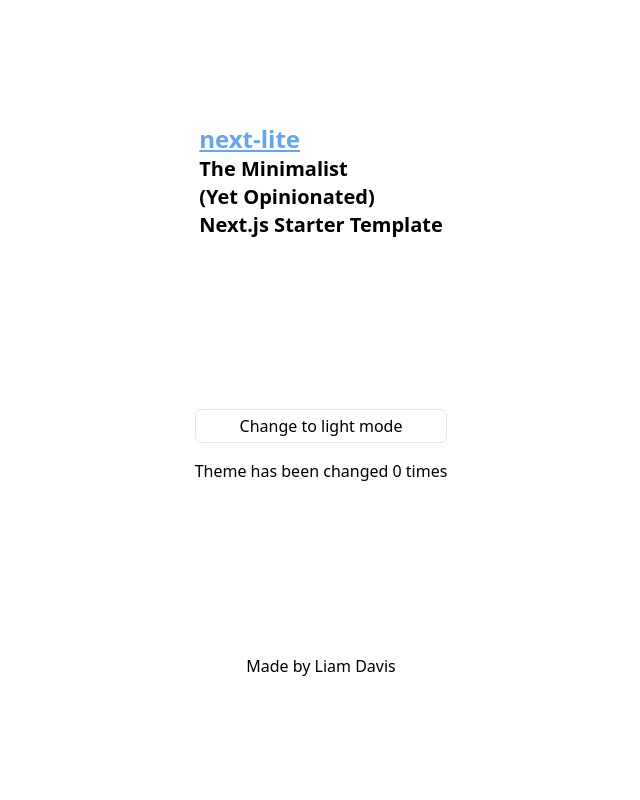
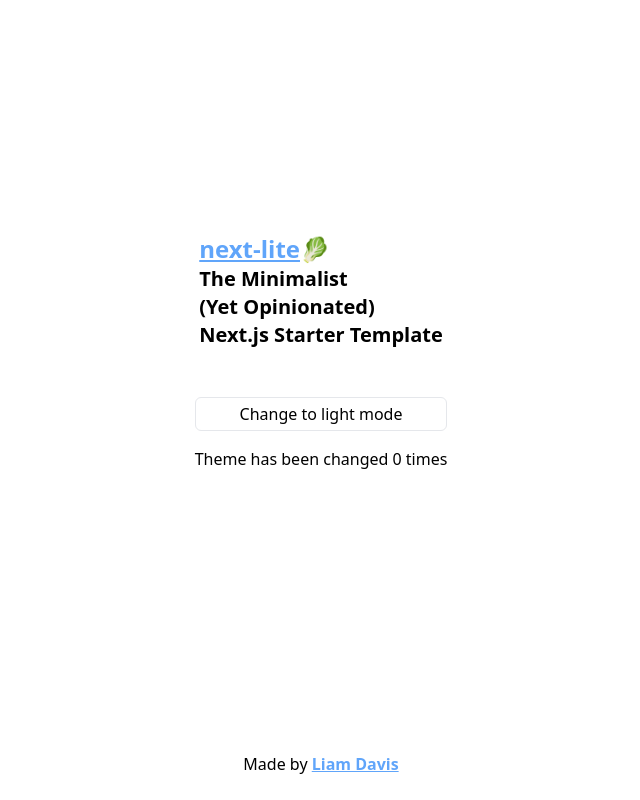
Before and after one commit to wjd3/next-lite, a Next.js app: page / in a window 1280 px wide. Shown: the whole page, without its empty margins (319-959 px from the left). Built offline with nearby package versions, Linux system fonts and the light colour scheme.

Commit message:
feat(/pages/index.tsx): change favicon/emoji and modify some styles

```diff
--- a/pages/index.tsx
+++ b/pages/index.tsx
@@ -15,14 +15,16 @@ const HomePage = () => {
     <div className="flex flex-col items-center justify-evenly w-full h-full space-y-12">
       <div className="spacer" />
       <div className="flex flex-col">
+        <div className="flex items-center">
           <a
             href="https://github.com/dayvista/next-light"
             target="_blank"
             rel="noopener noreferrer nofollow"
-          className="w-[fit-content] h-[fit-content] dark:hover:text-blue-400 dark:text-blue-300 text-blue-400 hover:text-blue-500 underline text-2xl font-bold"
           >
             next-lite
           </a>
+          <p className="text-2xl pointer-events-none">🥬</p>
+        </div>
         <h2 className="text-xl font-bold">
           The Minimalist
           <br />
@@ -31,7 +33,6 @@ const HomePage = () => {
           Next.js Starter Template
         </h2>
       </div>
-      <div className="spacer" />
       <div className="flex flex-col space-y-4">
         <button
           className="px-2 py-1 border border-solid rounded-md"
@@ -45,12 +46,17 @@ const HomePage = () => {
         <p>Theme has been changed {count} times</p>
       </div>
       <div className="spacer" />
-      <div className="flex">
-        <p>
-          Made by <a>Liam Davis</a>
+      <p className="pb-6">
+        Made by{' '}
+        <a
+          href="https://github.com/dayvista"
+          target="_blank"
+          rel="noopener noreferrer nofollow"
+          className="text-base"
+        >
+          Liam Davis
+        </a>
       </p>
-      </div>
-      <div className="spacer" />
     </div>
   );
 };
--- a/src/styles/global.css
+++ b/src/styles/global.css
@@ -9,10 +9,14 @@
     width: 100%;
     height: 100%;
   }
+
+  a {
+    @apply w-fit h-fit dark:hover:text-blue-400 dark:text-blue-300 text-blue-400 hover:text-blue-500 underline text-2xl font-bold;
+  }
 }
 
 @layer utilities {
   .spacer {
-    @apply flex-1 place-self-stretch
+    @apply flex-1 place-self-stretch;
   }
 }
```
Also changed, not shown: pages/_app.tsx (+4 -0 lines), 1 other file (tests, documents, lock files or other folders). Lines whose indentation alone changed are shown as unchanged.
